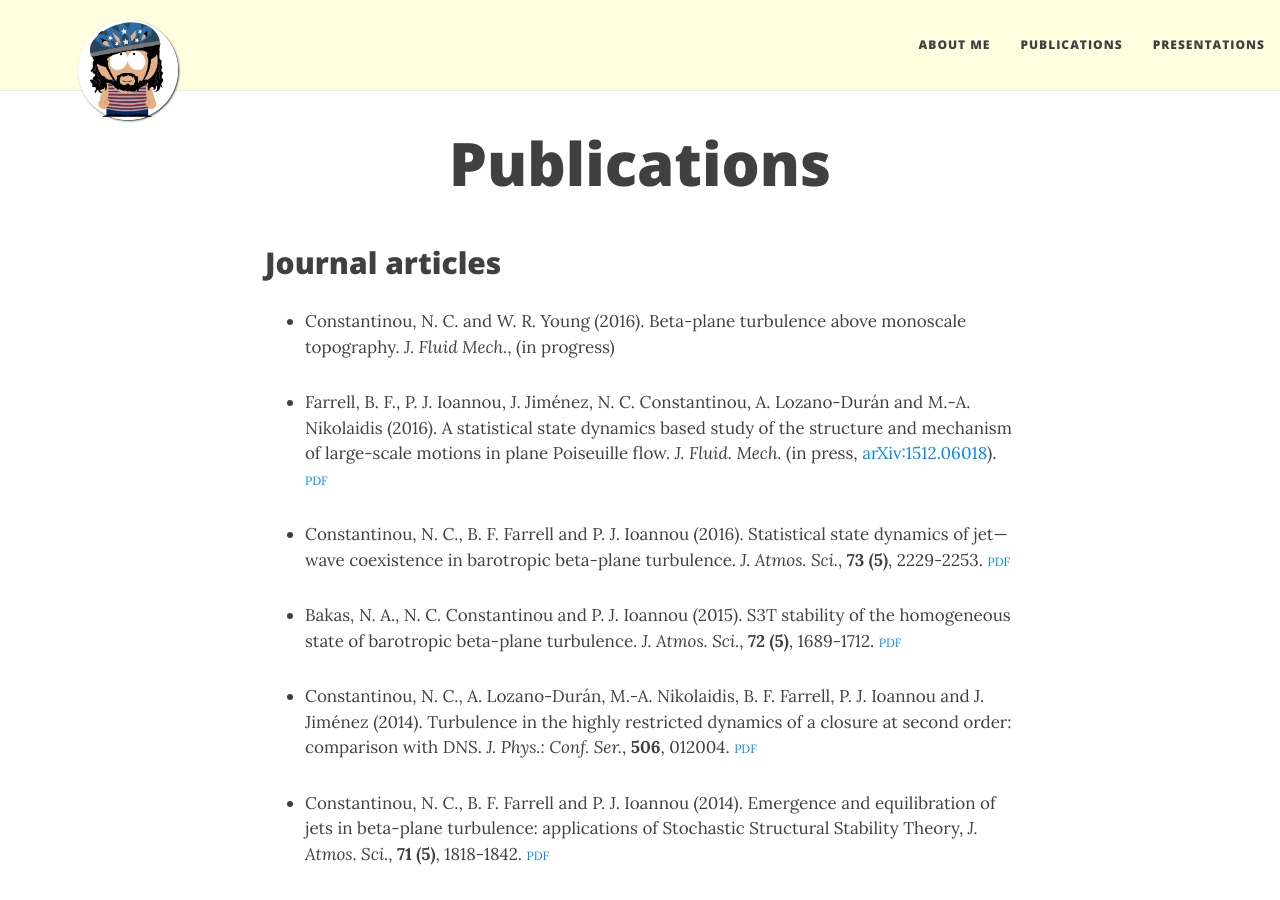
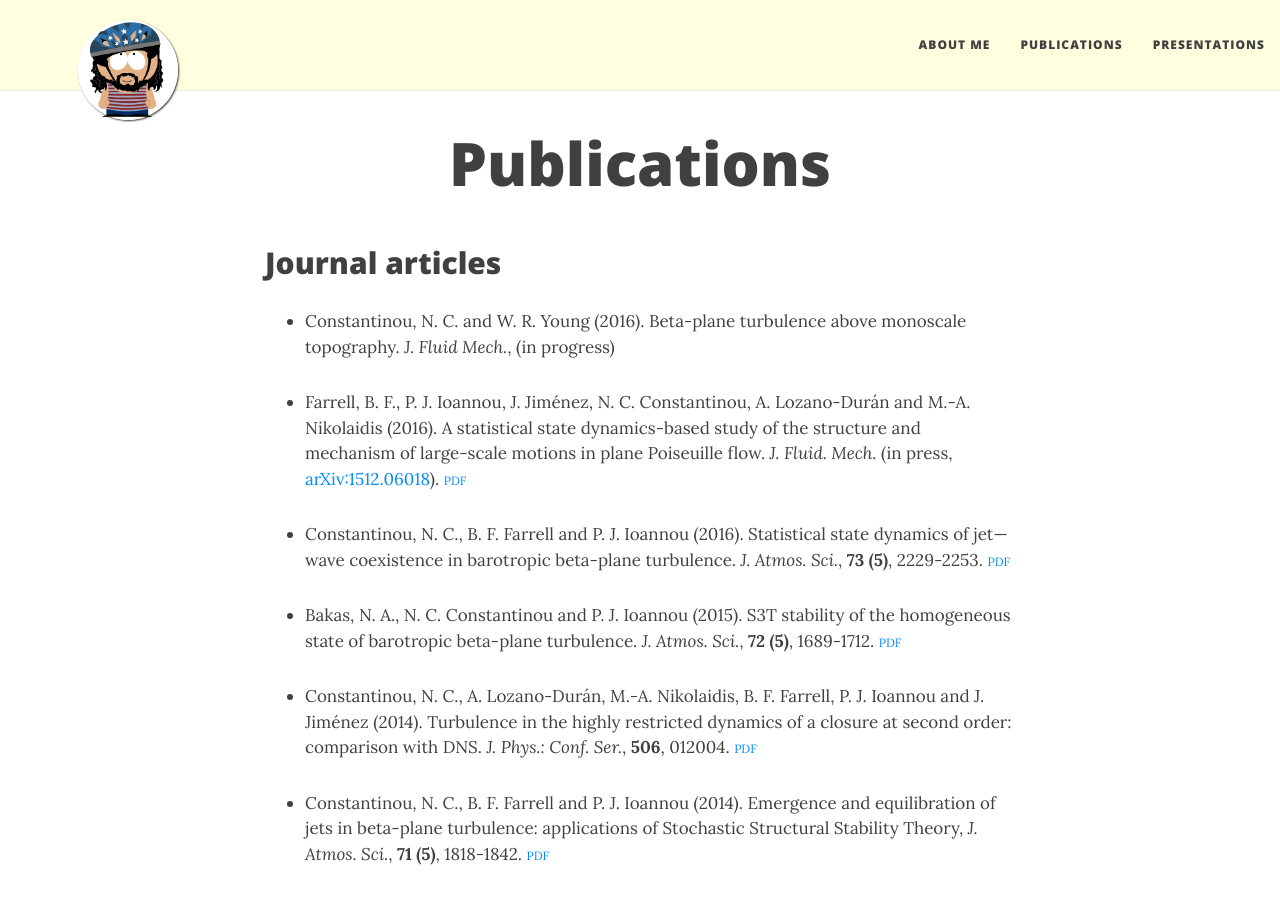
Before and after one commit to navidcy/navidcy.github.io, a Jekyll site: the page built from publications.md, in a window 1280 px wide and 900 px high. Built offline with Jekyll 4.4.1, drawn with Linux system fonts in a browser that asks for light colours; nearby versions of some CDN libraries.

Commit message:
fixed a typo in vlsm title

```diff
--- a/publications.md
+++ b/publications.md
@@ -8,7 +8,7 @@ title: Publications
 
 - Constantinou, N. C. and W. R. Young (2016). Beta-plane turbulence above monoscale topography. _J. Fluid Mech._, (in progress)
 
-- Farrell, B. F., P. J. Ioannou, J. Jiménez, N. C. Constantinou, A. Lozano-Durán and M.-A. Nikolaidis (2016). A statistical state dynamics based study of the structure and mechanism of large-scale motions in plane Poiseuille flow. _J. Fluid. Mech._ (in press, [arXiv:1512.06018][arXiv:1512.06018]). [<span style="font-variant:small-caps;">pdf</span>][vlsm-poiseuille]
+- Farrell, B. F., P. J. Ioannou, J. Jiménez, N. C. Constantinou, A. Lozano-Durán and M.-A. Nikolaidis (2016). A statistical state dynamics-based study of the structure and mechanism of large-scale motions in plane Poiseuille flow. _J. Fluid. Mech._ (in press, [arXiv:1512.06018][arXiv:1512.06018]). [<span style="font-variant:small-caps;">pdf</span>][vlsm-poiseuille]
 
 - Constantinou, N. C., B. F. Farrell and P. J. Ioannou (2016). Statistical state dynamics of jet—wave coexistence in barotropic beta-plane turbulence. _J. Atmos. Sci._, **73 (5)**, 2229-2253. [<span style="font-variant:small-caps;">pdf</span>][ssd-jet-wave]
 
```
